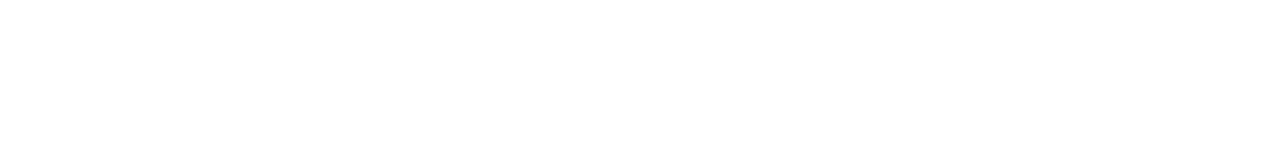
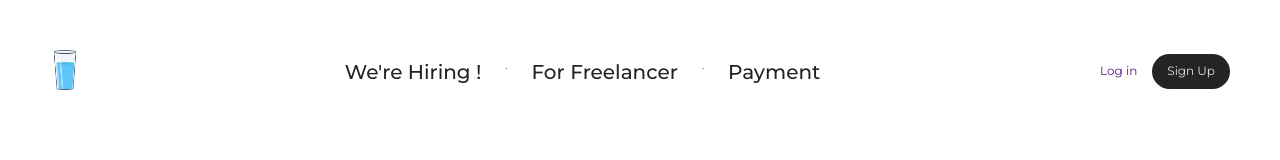
Before and after one commit to gr4mpus/glass-UI, a website: page index.html in a window 1280 px wide. Drawn offline with Linux system fonts and the light colour scheme.

Commit message:
navbar structure

```diff
--- a/index.html
+++ b/index.html
@@ -5,12 +5,36 @@
     <meta charset="UTF-8">
     <meta http-equiv="X-UA-Compatible" content="IE=edge">
     <meta name="viewport" content="width=device-width, initial-scale=1.0">
+    <link rel="preconnect" href="https://fonts.gstatic.com">
+    <link href="https://fonts.googleapis.com/css2?family=Montserrat:wght@300;400;500&display=swap" rel="stylesheet">
     <link rel="stylesheet" href="css/style.css">
     <title>Glass UI</title>
 </head>
 
 <body>
+    <nav class="nav">
+        <!-- logo -->
+        <span class="nav__logo">
+            <img src="../img/water.png" alt="">
+        </span>
 
+        <!-- titles -->
+        <span class="nav__titles">
+            <h3 class="nav-title plr-d">We're Hiring !</h3>
+            <span>.</span>
+            <h3 class="nav-title plr-d">For Freelancer</h3>
+            <span>.</span>
+            <h3 class="nav-title plr-d">Payment</h3>
+        </span>
+
+        <!-- login/signup -->
+        <span class="nav__user">
+            <a class="btn" href="">Log in</a>
+            <a class="btn btn--rounded btn--black" href="">Sign Up</a>
+        </span>
+    </nav>
+    <main></main>
+    <footer></footer>
 </body>
 
 </html>
--- /dev/null
+++ b/sass/abstracts/_variables.scss
@@ -0,0 +1,10 @@
+// Colors
+$default: #252324;
+$white: #e2e2e2;
+
+// Fonts
+$font-default: 1.8rem;
+$font-xs: 1.2rem;
+$font-s: 1.6rem;
+$font-l: 2rem;
+$font-xl: 2.2rem;
--- a/sass/base/_base.scss
+++ b/sass/base/_base.scss
@@ -9,7 +9,3 @@ html {
     font-size: 62.5%;
     color: #000;
 }
-
-body {
-    box-sizing: border-box;
-}
--- /dev/null
+++ b/sass/base/_typography.scss
@@ -0,0 +1,8 @@
+body {
+    box-sizing: border-box;
+    font-family: "Montserrat", sans-serif;
+    font-weight: 400;
+    line-height: 1.2;
+    color: $default;
+    padding: 5rem;
+}
--- /dev/null
+++ b/sass/base/_utilities.scss
@@ -0,0 +1,3 @@
+.plr-d {
+    padding: 0 2.4rem;
+}
--- /dev/null
+++ b/sass/components/_button.scss
@@ -0,0 +1,18 @@
+.btn {
+    &:link,
+    &:active,
+    &:visited {
+        text-decoration: none;
+        padding: 1rem 1.5rem;
+        display: inline-block;
+    }
+
+    &--rounded {
+        border-radius: 4rem;
+    }
+
+    &--black {
+        background-color: $default;
+        color: $white;
+    }
+}
--- /dev/null
+++ b/sass/components/_navbar.scss
@@ -0,0 +1,26 @@
+.nav {
+    display: flex;
+    justify-content: space-between;
+    align-items: center;
+
+    &__logo {
+        img {
+            height: 4rem;
+            width: 3rem;
+        }
+    }
+
+    &__titles {
+        display: inherit;
+
+        .nav-title {
+            font-weight: 500;
+            font-size: $font-l;
+        }
+    }
+
+    &__user {
+        display: inherit;
+        font-size: $font-xs;
+    }
+}
--- a/sass/main.scss
+++ b/sass/main.scss
@@ -1,2 +1,11 @@
+// Abstracts
+@import "abstracts/variables";
+
 // Base
 @import "base/base";
+@import "base/typography";
+@import "base/utilities";
+
+// Component
+@import "components/navbar";
+@import "components/button";
```
Also changed, not shown: css/style.css, img/water.png (added), 1 other file.
